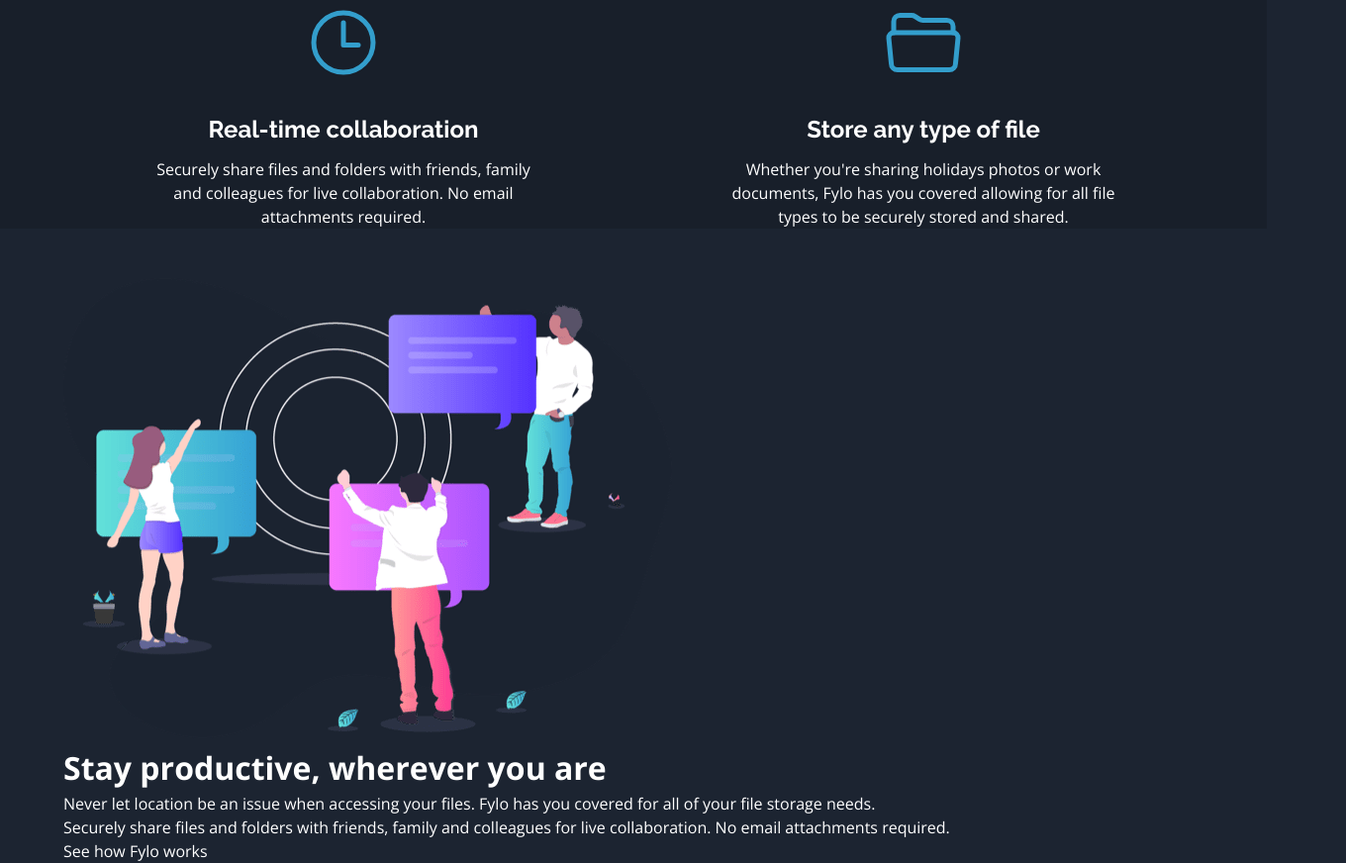
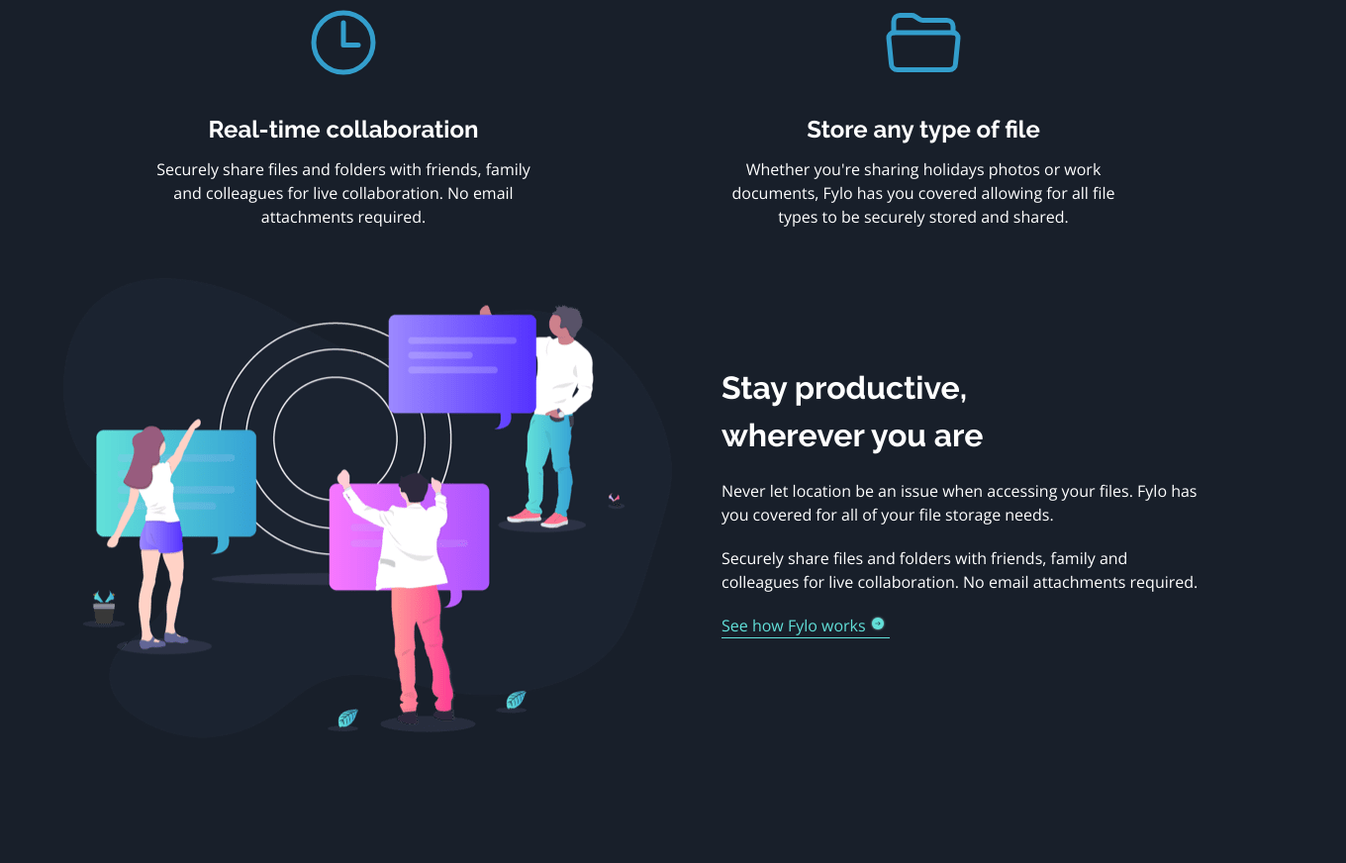
Before and after one commit to omarnazih/fyldo-dark-theme-landing-page-, a plain HTML site: page index.html in a window 1280 px wide. Shown: the part 1533-2405 px from the top of the page at 99% size, 1360 px wide, since content can reach past the window. After the commit the page ends 2285 px from the top, so only its background shows below. Drawn offline with nearby package versions, Linux system fonts and the light colour scheme; a script that the page names is missing.

Commit message:
pre power off

```diff
--- a/index.html
+++ b/index.html
@@ -10,9 +10,9 @@
 </head>
 <body>
 
-  <div class="container">
-    <header>
-      <nav>
+
+    <header >
+      <nav class="container nav-bar">
         <div class="logo">
           <img src="./images/logo.svg" alt="fylo-logo">
         </div>
@@ -35,9 +35,6 @@
             you need, share and collaborate with friends family, and co-workers.</h4>
           <p class="btn"><a href="#">Get Started</a></p>
         </div>
-        <div class="curvy-bg">
-         <img src="./images/bg-curvy-desktop.svg" alt="">
-        </div>
       </div>
     </header>
     <!-- Footer Start -->
@@ -47,9 +44,10 @@
         Coded by <a href="#">omar nazih</a>.
       </p>
     </footer> -->
-  </div> <!-- Container end here -->
+
 
   <div class="survices">
+
     <div class="container">
     <div class="survices-grid-container">
       <div class="box">
@@ -83,14 +81,14 @@
           <img src="./images/illustration-stay-productive.png" alt="">
         </div>
         <div class="productive-text">
-          <h1>Stay productive, wherever you are</h1>
+          <h1>Stay productive, <br> wherever you are</h1>
           <p> Never let location be an issue when accessing your files. Fylo has you covered for all of your file
             storage needs.</p>
             <p>
               Securely share files and folders with friends, family and colleagues for live collaboration. No email
   attachments required.
             </p>
-          <p class="do-more"><a href="#">See how Fylo works</a></p>
+          <p class="do-more"><a href="#">See how Fylo works <img src="./images/icon-arrow.svg" alt=""></a></p>
         </div>
       </div>
     </div>
--- a/style.css
+++ b/style.css
@@ -45,12 +45,20 @@ font-family: 'Open Sans', sans-serif; // body font
   box-sizing: border-box;
 }
 
+h1,
+h2,
+h3,
+h4{
+  font-family: 'Raleway', sans-serif;
+  font-weight: 700;
+}
+
 body{
   font-family: 'Open Sans', sans-serif;
   font-size: var(--body-font);
   line-height: 1.5;
   color: var(--White);
-  background-color: var(--intro-email-background);
+  background-color: var(--main-background);
 }
 
 .container{
@@ -119,6 +127,14 @@ nav{
   Header illustrations
 */
 
+header{
+  background: url(./images/bg-curvy-desktop.svg);
+  background-color: var(--intro-email-background);
+  background-size: contain;
+  background-repeat: no-repeat;
+  background-position:20% 100%;
+}
+
 .illustration{
   display: flex;
   flex-direction: column;
@@ -146,7 +162,8 @@ nav{
 
 .curvy-bg{
   position: absolute;
-  top: 620px;
+  top: 700px;
+  background: tomato;
   z-index: -1;
 }
 
@@ -159,7 +176,7 @@ nav{
 .survices{
   margin-top: 200px;
   margin-bottom: 50px;
-  background-color: var(--main-background);
+  /* background-color: var(--main-background); */
 }
 
 .survices h4{
@@ -186,3 +203,38 @@ nav{
   align-items: center;
   text-align: center;
 }
+
+/*
+  Productive
+*/
+
+.productive-flex-container{
+  display: flex;
+  justify-content: center;
+  align-items: center;
+}
+
+.productive-img{
+  flex: 1;
+}
+
+.productive-text{
+  flex: 1;
+  margin-left: 50px;
+}
+
+.productive-text p{
+  margin: 20px 0;
+}
+
+.do-more a{
+  color: #62E0D9;
+}
+
+.do-more a::after{
+  content: '';
+  display: block;
+  width: 170px;
+  height: 1px;
+  background: #62E0D9;
+}
```
